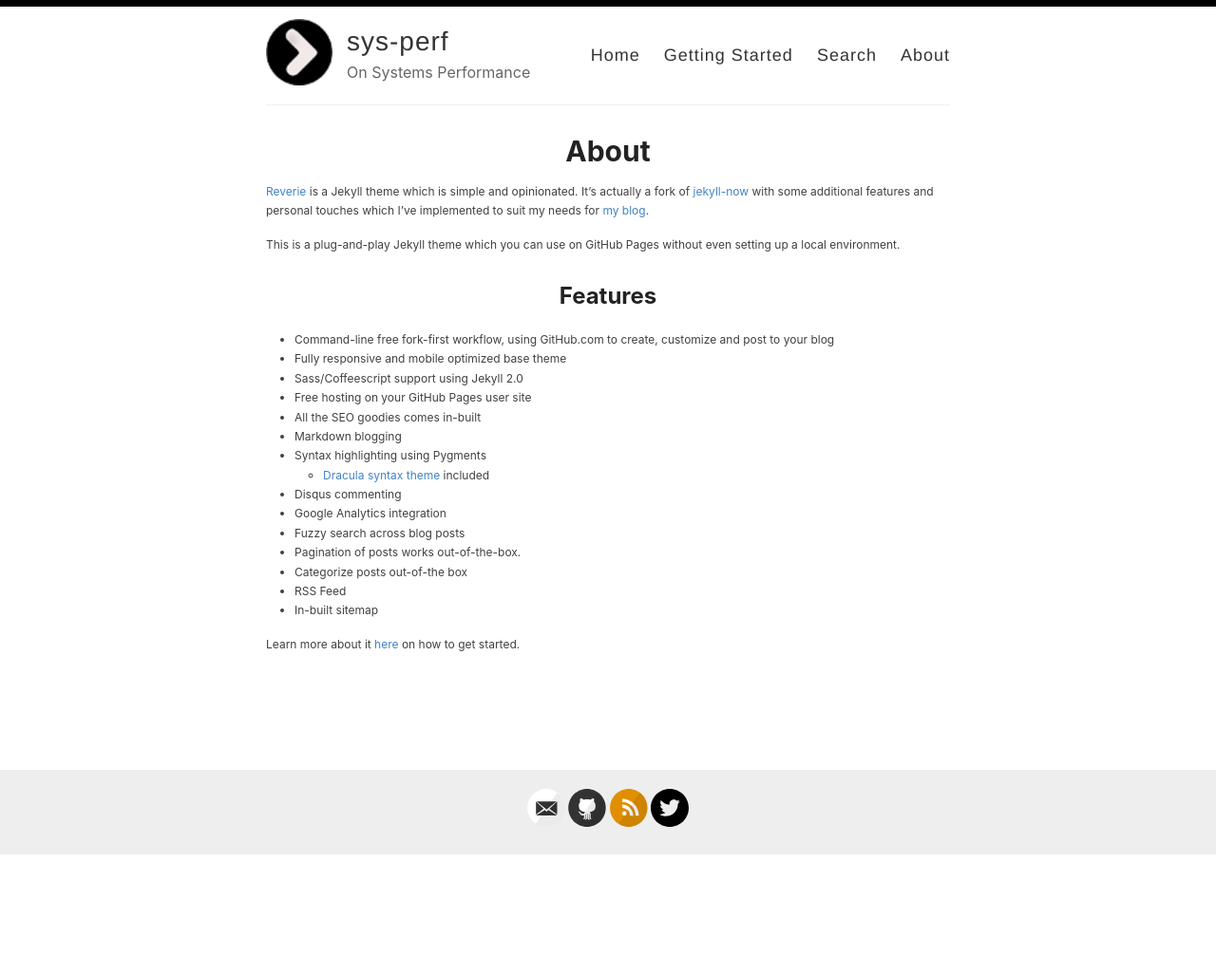
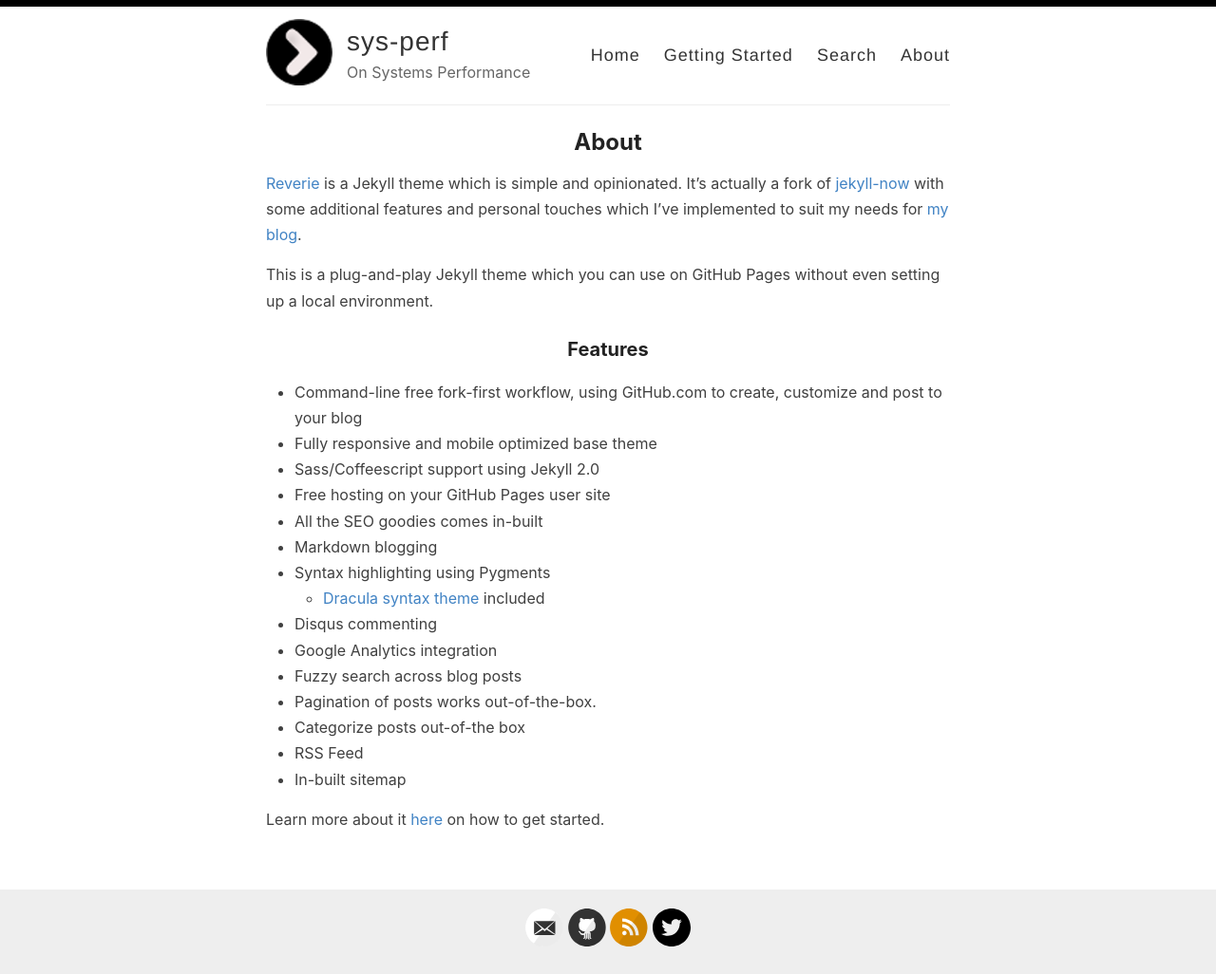
Before and after one commit to chamibuddhika/chamibuddhika.github.io, a Jekyll site: the page built from _pages/about.md, in a window 1280 px wide. Shown: the whole page at 95% size. Built offline with Jekyll 4.4.1, drawn with Linux system fonts in a browser that asks for light colours; before the commit the page ends 900 px from its top, so only the background shows below that.

Commit message:
Update font styles

```diff
--- a/assets/style.scss
+++ b/assets/style.scss
@@ -26,7 +26,7 @@
   color: #404040;
   line-height: 1.7;
   font-weight: 400;
-  font-size: 12px;
+  font-size: 16px;
   height: 100%;
 }
 
@@ -53,14 +53,14 @@
 }
 
 h1 {
-  font-size: 30px;
+  font-size: 24px;
   a {
     color: inherit;
   }
 }
 
 h2 {
-  font-size: 24px;
+  font-size: 20px;
 }
 
 @media (min-width: 769px){
```
